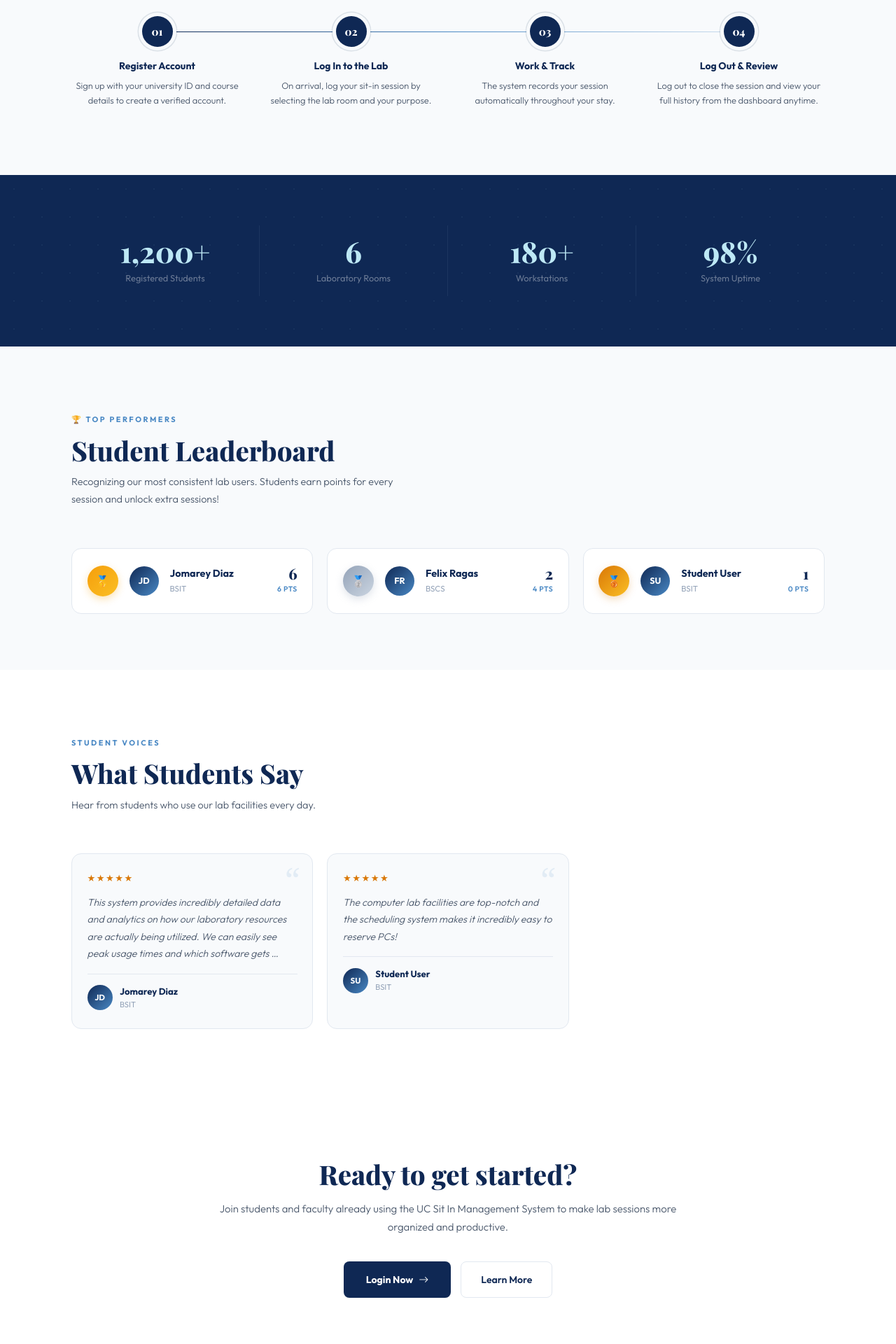
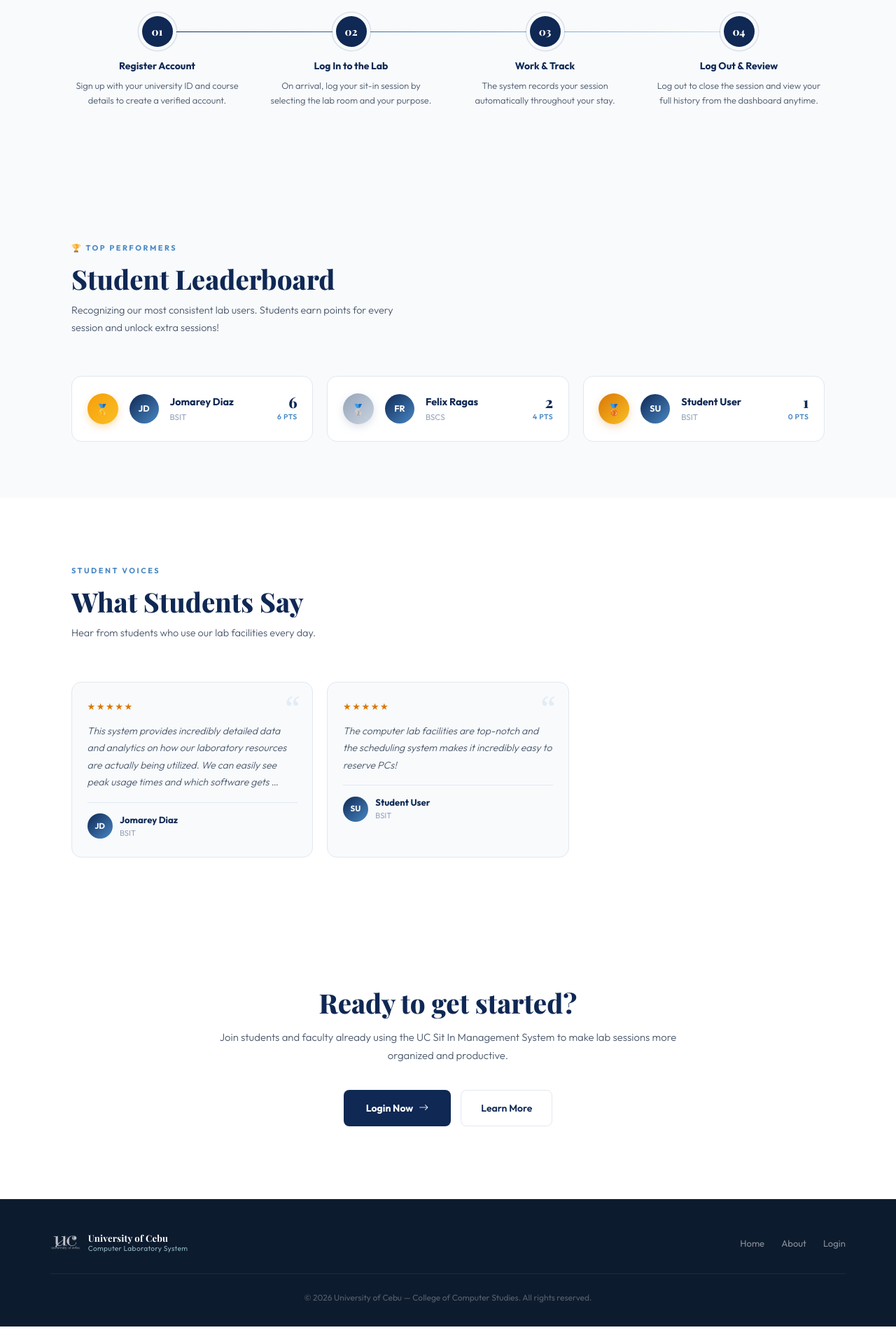
Before and after one commit to JDiaz-08/Lab_Tracking_System, a PHP site: page / in a window 1280 px wide. Shown: the part 1924-3844 px from the top of the page at 70% size. After the commit the page ends 3819 px from the top, so only its background shows below. Run offline with PHP 8.4, Linux system fonts and the light colour scheme; data comes from the database, SQL or seed files in the repository.

Commit message:
Remove stats banner from home page

```diff
--- a/index.php
+++ b/index.php
@@ -317,17 +317,7 @@ require_once __DIR__ . '/includes/navbar.php';
   </div>
 </section>
 
-<!-- STATS -->
-<section class="sim-stats-banner">
-  <div class="sim-container">
-    <div class="sim-stats-grid">
-      <div class="sim-stat-item reveal"><div class="sim-stat-n counter" data-target="1200" data-suffix="+">0</div><div class="sim-stat-l">Registered Students</div></div>
-      <div class="sim-stat-item reveal"><div class="sim-stat-n counter" data-target="6">0</div><div class="sim-stat-l">Laboratory Rooms</div></div>
-      <div class="sim-stat-item reveal"><div class="sim-stat-n counter" data-target="180" data-suffix="+">0</div><div class="sim-stat-l">Workstations</div></div>
-      <div class="sim-stat-item reveal"><div class="sim-stat-n counter" data-target="98" data-suffix="%">0</div><div class="sim-stat-l">System Uptime</div></div>
-    </div>
-  </div>
-</section>
+
 
 <!-- LEADERBOARD -->
 <?php if (!empty($topStudents)): ?>
```
